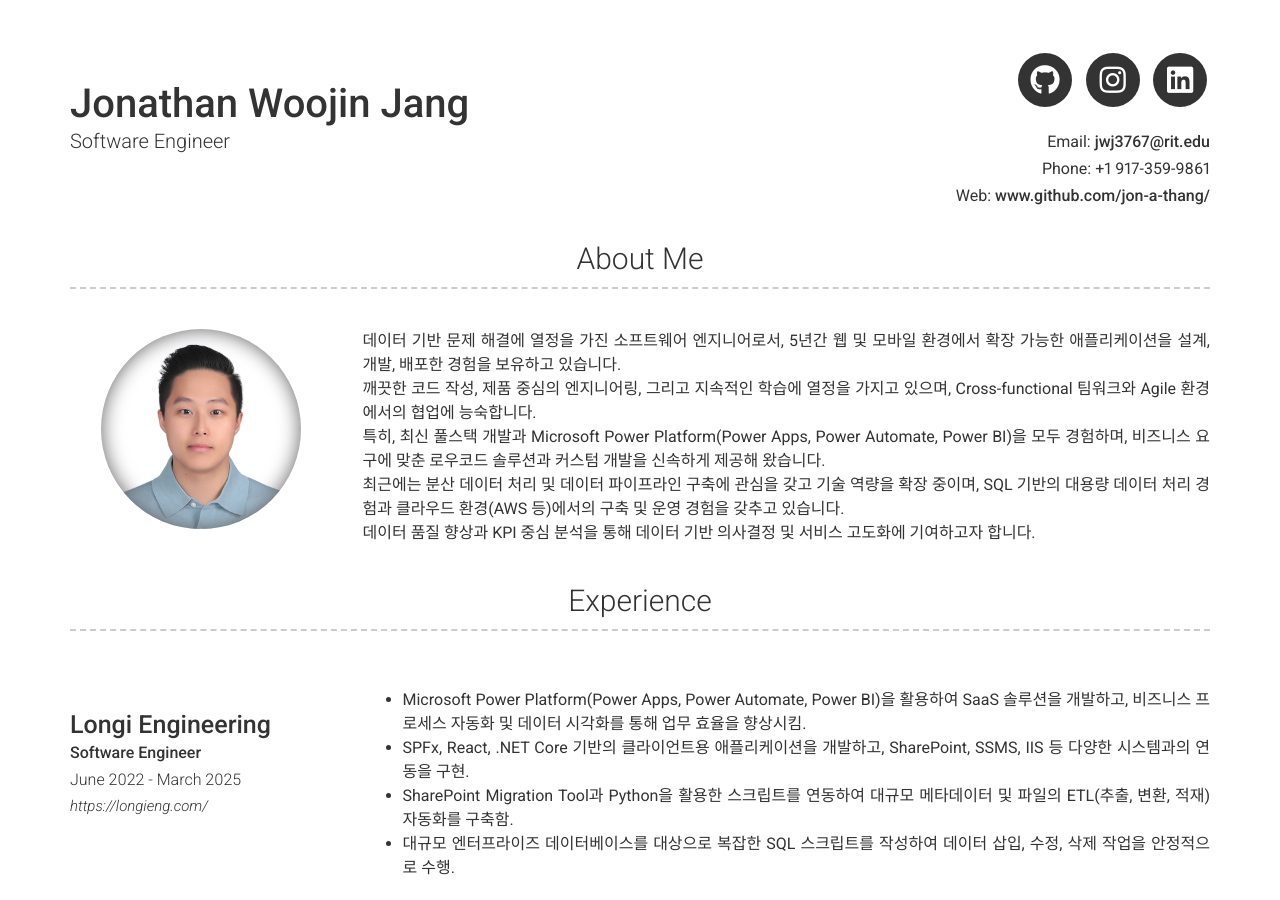
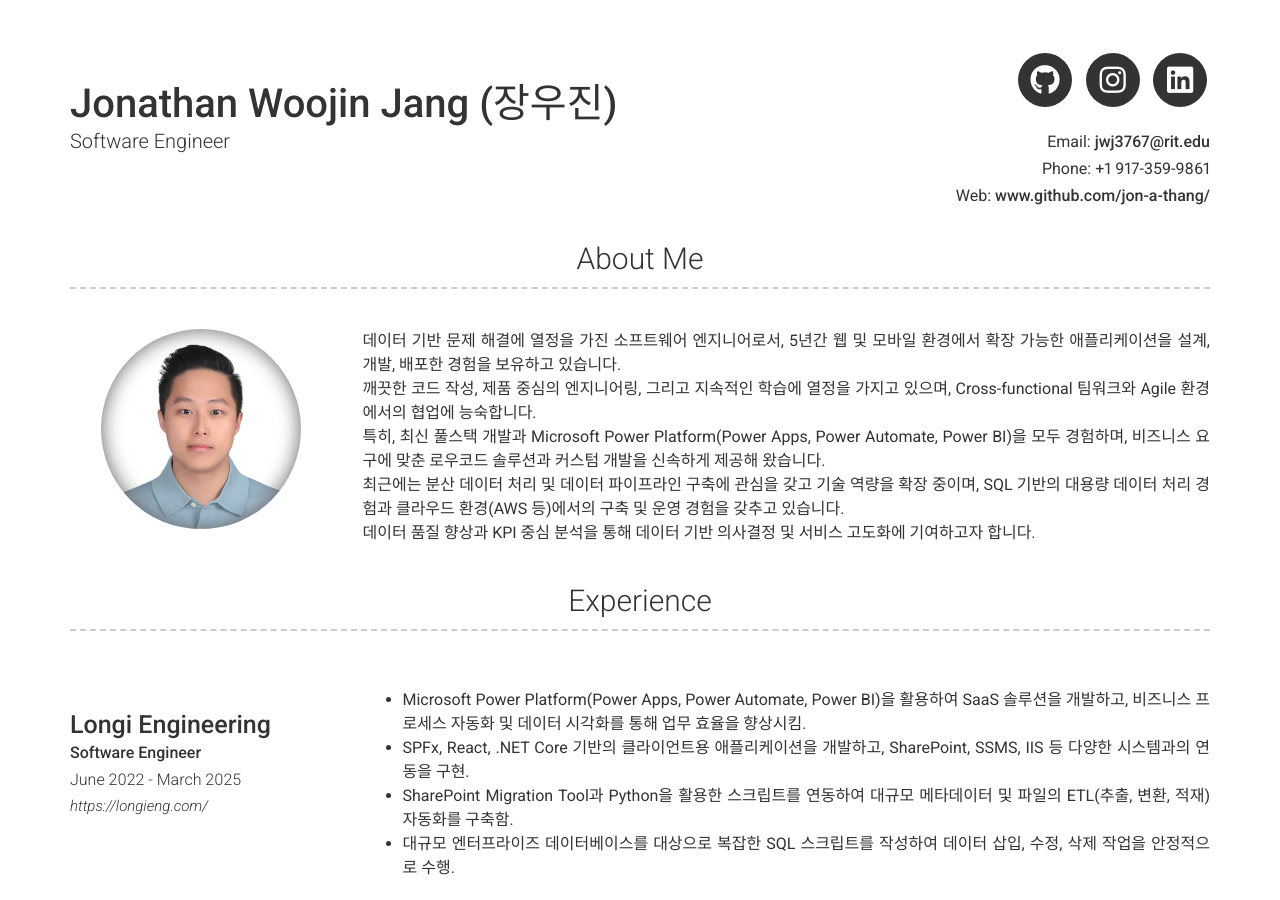
Before and after one commit to jon-a-thang/Resume-JonathanJang, a Jekyll site: the page built from index.md, in a window 1280 px wide and 900 px high. Built offline with Jekyll 4.4.1, drawn with Linux system fonts in a browser that asks for light colours; nearby versions of some CDN libraries; some of the changed text lies outside the part shown.

Commit message:
Update _config.yml

```diff
--- a/_config.yml
+++ b/_config.yml
@@ -6,7 +6,7 @@ favicon: images/favicon.ico
 version: 2
 
 # Personal info
-name: Jonathan Woojin Jang
+name: Jonathan Woojin Jang (장우진)
 title: Software Engineer
 email: jwj3767@rit.edu
 # email_title: Email (Email title override)
```
